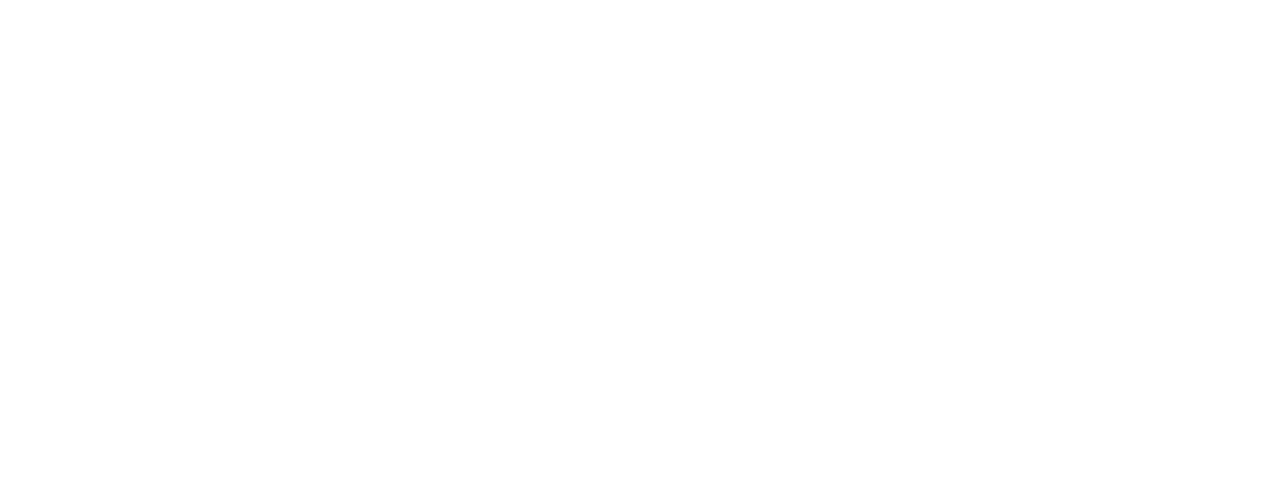
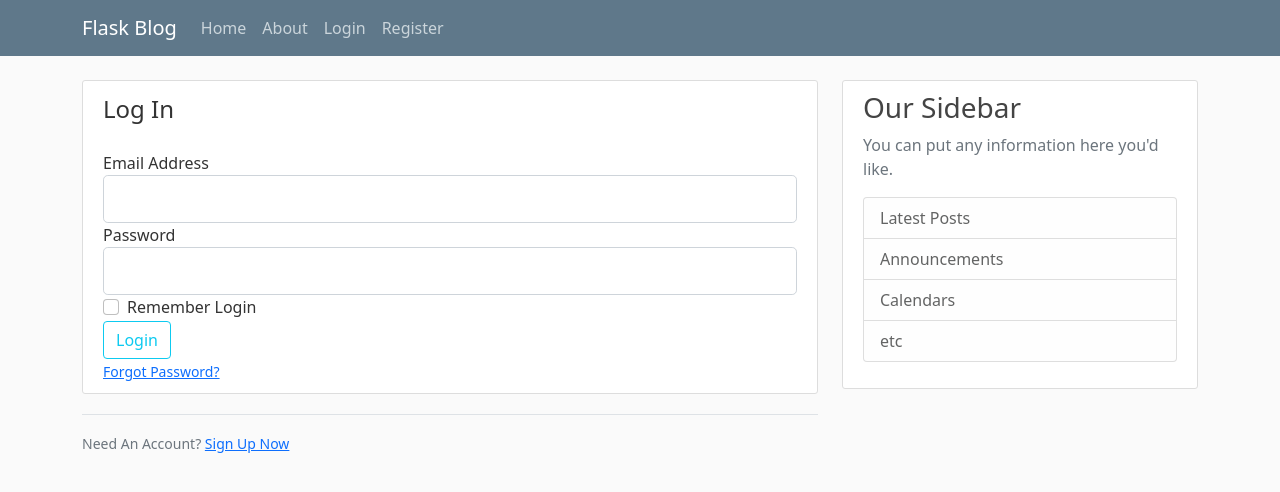
Before and after one commit to Matthew-Mullins/flask_blog, a Flask app: page /login in a window 1280 px wide. Before the commit the part shown is empty. Shown: the top 492 px of the page. Run offline with Flask 2, Linux system fonts and the light colour scheme; some libraries are stand-ins or nearby versions.

Commit message:
Created login page and began creating database

```diff
--- a/flask_blog.py
+++ b/flask_blog.py
@@ -1,8 +1,32 @@
+from datetime import datetime
+from flask_sqlalchemy import SQLAlchemy
 from flask import Flask, render_template, url_for, flash, redirect
 from forms import RegistrationForm, LoginForm
+
 app = Flask(__name__)
+app.config['SECRET_KEY'] = 'b39623ed00fa60495b588c0155bd8948'
+app.config['SQLALCHEMY_DATABASE_URI'] = 'sqlite:///site.db'
+db = SQLAlchemy(app)
 
-app.config['SECRET_KEY'] = 'b39623ed00fa60495b588c0155bd8948'
+class User(db.Model):
+    id = db.Column(db.Integer, primary_key=True)
+    username = db.Column(db.String(20), unique=True, nullable=False)
+    email = db.Column(db.String(120), unique=True, nullable=False)
+    image_file = db.Column(db.String(20), nullable=False, default='default.jpg')
+    password = db.Column(db.String(60), nullable=False)
+    posts = db.relationship('Post', backref='author', lazy=True)
+
+    def __repr__(self):
+        return f"User('{self.username}', '{self.email}', '{self.image_file}')"
+
+class Post(db.Model):
+    id = db.Column(db.Integer, primary_key=True)
+    title = db.Column(db.String(100), nullable=False)
+    date_posted = db.Column(db.DateTime, nullable=False, default=datetime.utcnow)
+    content = db.Column(db.Text, nullable=False)
+
+    def __repr__(self):
+        return f"Post('{self.title}', '{self.date_posted}')"
 
 posts = [
     {
@@ -36,11 +60,16 @@ def register():
         return redirect(url_for('home'))
     return render_template('register.html', title='Register', form=form)
 
-@app.route('/login')
+@app.route('/login', methods=['GET', 'POST'])
 def login():
     form = LoginForm()
+    if form.validate_on_submit():
+        if form.email.data == 'admin@blog.com' and form.password.data == 'password':
+            flash(f'Welcome {form.email.data}!', 'success')
+            return redirect(url_for('home'))
+        else:
+            flash(f'Username or Password Incorrect', 'danger')
     return render_template('login.html', title='Login', form=form)
-
 
 if __name__ == "__main__":
     app.run(debug=True)
--- a/templates/layout.html
+++ b/templates/layout.html
@@ -26,13 +26,13 @@
                     </button>
                     <div class="collapse navbar-collapse d-flex" id="navbarToggle">
                         <div class="navbar-nav">
-                            <a class="nav-item nav-link" href="/">Home</a>
-                            <a class="nav-item nav-link" href="/about">About</a>
+                            <a class="nav-item nav-link" href="{{ url_for('home') }}">Home</a>
+                            <a class="nav-item nav-link" href="{{ url_for('about') }}">About</a>
                         </div>
                         <!-- Navbar Right Side -->
                         <div class="navbar-nav float-right">
-                            <a class="nav-item nav-link" href="/login">Login</a>
-                            <a class="nav-item nav-link" href="/register">Register</a>
+                            <a class="nav-item nav-link" href="{{ url_for('login') }}">Login</a>
+                            <a class="nav-item nav-link" href="{{ url_for('register') }}">Register</a>
                         </div>
                     </div>
                 </div>
--- a/templates/login.html
+++ b/templates/login.html
@@ -0,0 +1,52 @@
+{% extends 'layout.html' %}
+{% block content %}
+    <div class= "content-section">
+        <form method="POST" action="">
+            {{ form.hidden_tag() }}
+            <fieldset class="form-group">
+                <legend class="border-button mb-4">Log In</legend>
+                <div class="form-group">
+                    {{ form.email.label(class="form-control-label") }}
+                    {% if form.email.errors %}
+                        {{ form.email(class="form-control form-control-lg is-invalid") }}
+                        <div class="invalid-feedback">
+                            {% for error in form.email.errors %}
+                                <span>{{ error }}</span>
+                            {% endfor %}
+                        </div>
+                    {% else %}
+                        {{ form.email(class="form-control form-control-lg") }}
+                    {% endif %}
+                </div>
+                <div class="form-group">
+                    {{ form.password.label(class="form-control-label") }}
+                    {% if form.password.errors %}
+                        {{ form.password(class="form-control form-control-lg is-invalid") }}
+                        <div class="invalid-feedback">
+                            {% for error in form.password.errors %}
+                                <span>{{ error }}</span>
+                            {% endfor %}
+                        </div>
+                    {% else %}
+                        {{ form.password(class="form-control form-control-lg") }}
+                    {% endif %}
+                </div>
+                <div class="form-check">
+                    {{ form.remember(class="form-check-input") }}
+                    {{ form.remember.label(class="form-check-label") }}
+                </div>
+            </fieldset>
+            <div class="form-group">
+                {{ form.submit(class="btn btn-outline-info") }}
+            </div>
+            <small class="text-muted ml-2">
+                <a href="#">Forgot Password?</a>
+            </small>
+        </form>
+    </div>
+    <div class="border-top pt-3">
+        <small class="text-muted">
+            Need An Account? <a class="ml-2" href="{{ url_for('register') }}">Sign Up Now</a>
+        </small>
+    </div>
+{% endblock content %}
```
